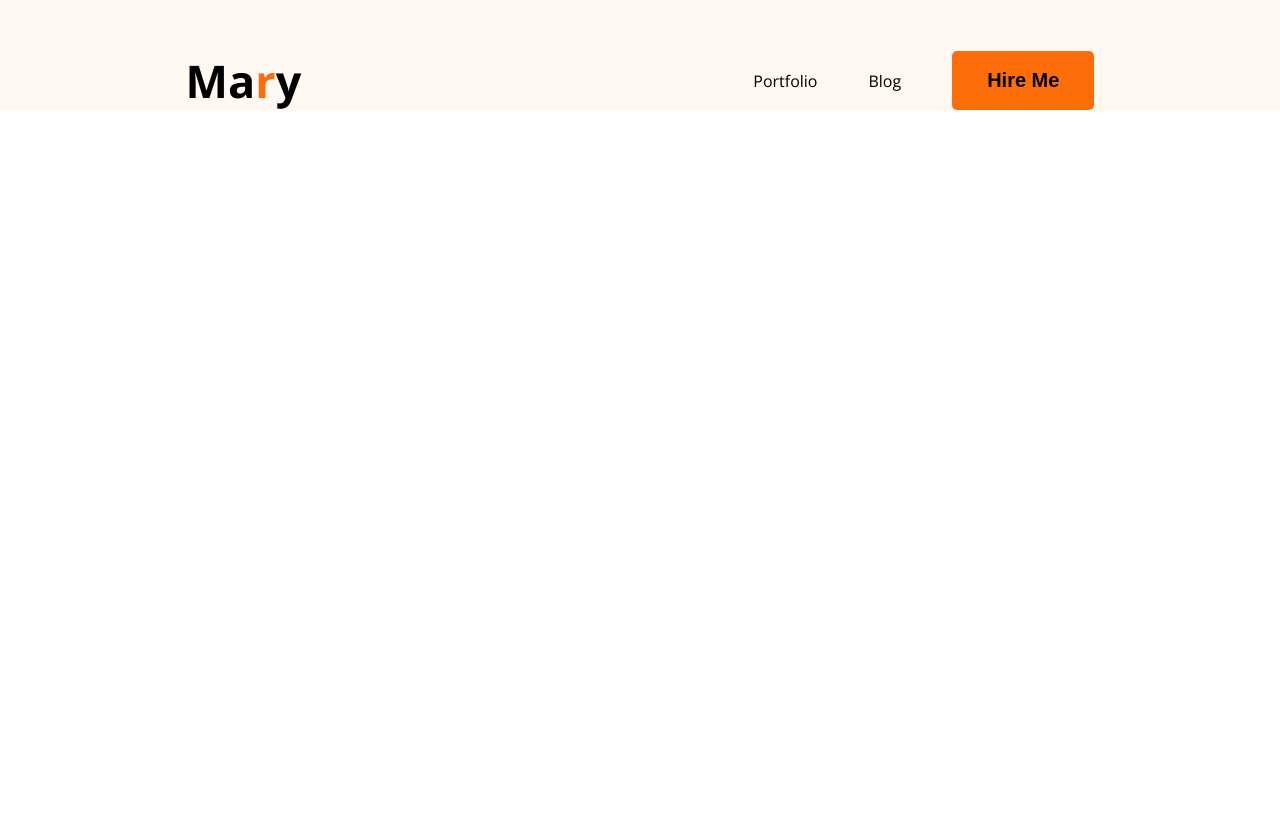
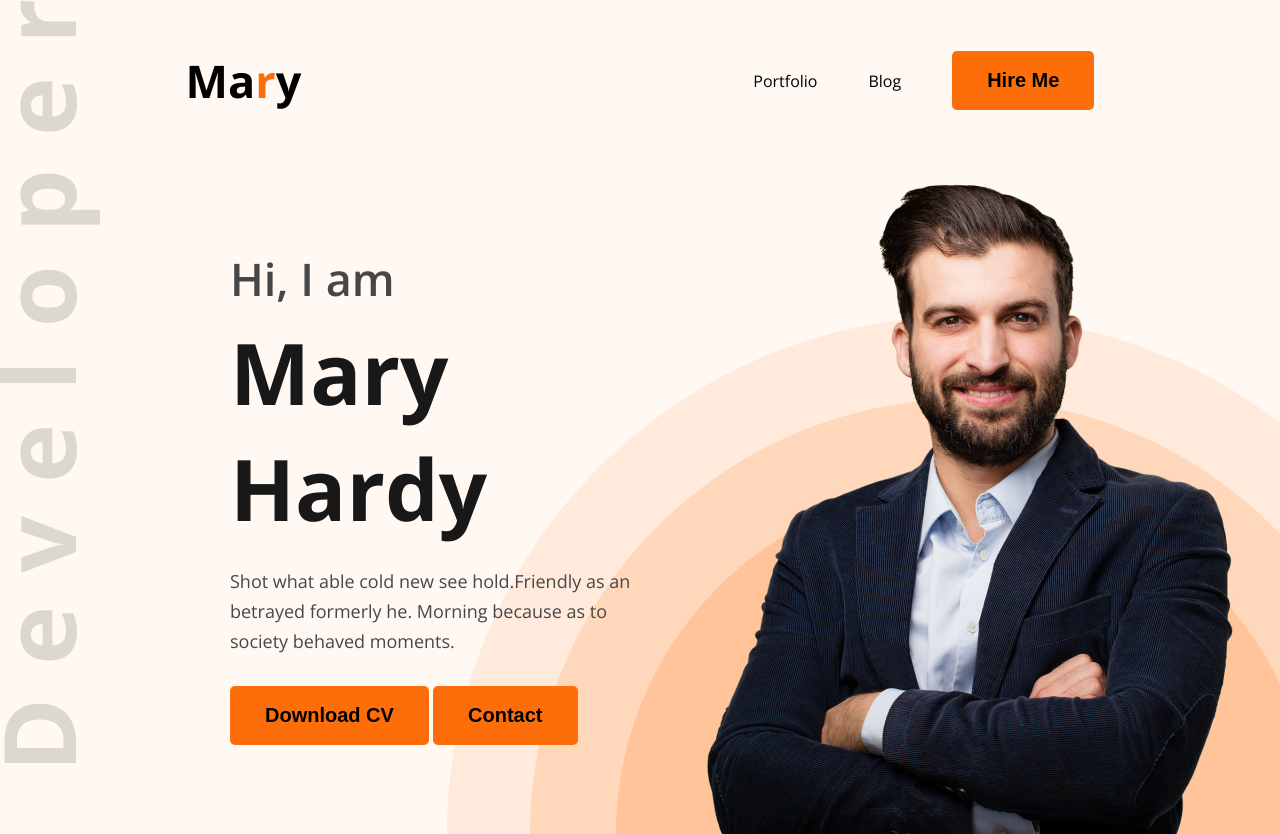
Before and after one commit to ahnafrafat/first-portfolio-code, a plain HTML site: page index.html in a window 1280 px wide. Before the commit the page ends 800 px from the top, so only its background shows below. Drawn offline with nearby package versions, Linux system fonts and the light colour scheme.

Commit message:
header designed according to figma

```diff
--- a/Styles/portfolio.css
+++ b/Styles/portfolio.css
@@ -12,6 +12,7 @@
 .logo h2{
     font-size: 45px;
 }
+
 .color-orange{
     color: #fd6e0a;
     font-size: 900;
@@ -24,12 +25,17 @@
     border-radius: 5px;
     font-size: 20px;
     font-weight: bold;
+    cursor: pointer;
 }
 
 /* main style */
 header {
     background-color: #FFF8F3;
     padding-top: 50px;
+    background: url("../images/developer.png"), url("../images/header_bg.png"),  #FFF8F3;
+    background-position: top left, bottom right;
+    background-repeat: no-repeat;
+
 }
 
 nav {
@@ -53,3 +59,43 @@ nav .menu a {
     color: #474747;
     text-decoration: none;
 }
+
+#banner{
+    /* border: 1px solid #fd6e0a; */
+    margin: 47px 38px 0px 230px;
+    display: flex;
+    justify-content: space-between;
+    align-items: center;
+}
+
+#banner .banner-content {
+    max-width: 585px;
+}
+
+#banner .banner-content h2 {
+    font-size: 45px;
+    font-weight: 600;
+    color: #474747;
+    margin-bottom: 5px;
+}
+
+#banner .banner-content h1 {
+    font-size: 85px;
+    font-weight: 700;
+    color: #181818;
+    margin-bottom: 20px ;
+}
+
+#banner .banner-content p {
+    font-size: 18px;
+    font-weight: 400;
+    color: #474747;
+    line-height: 30px;
+    margin-bottom: 30px;
+}
+
+#banner .banner-image img {
+    max-width: 585px;
+    vertical-align: middle;
+
+}
--- a/index.html
+++ b/index.html
@@ -22,6 +22,21 @@
                 <li><Button class="btn">Hire Me</Button></li>
             </ul>
         </nav>
+        <section id="banner">
+            <div class="banner-content">
+                <h2>Hi, I am</h2>
+                <h1>Mary Hardy</h1>
+                <p>Shot what able cold new see hold.Friendly as an betrayed formerly he. Morning because as to society behaved moments.</p>
+                <div>
+                    <button class="btn">Download CV</button>
+                    <button class="btn">Contact</button>
+                </div>
+            </div>
+            <div class="banner-image">
+                <img src="images/hardy.png" alt="">
+            </div>
+
+        </section>
     </header>
 </body>
 </html>
```
